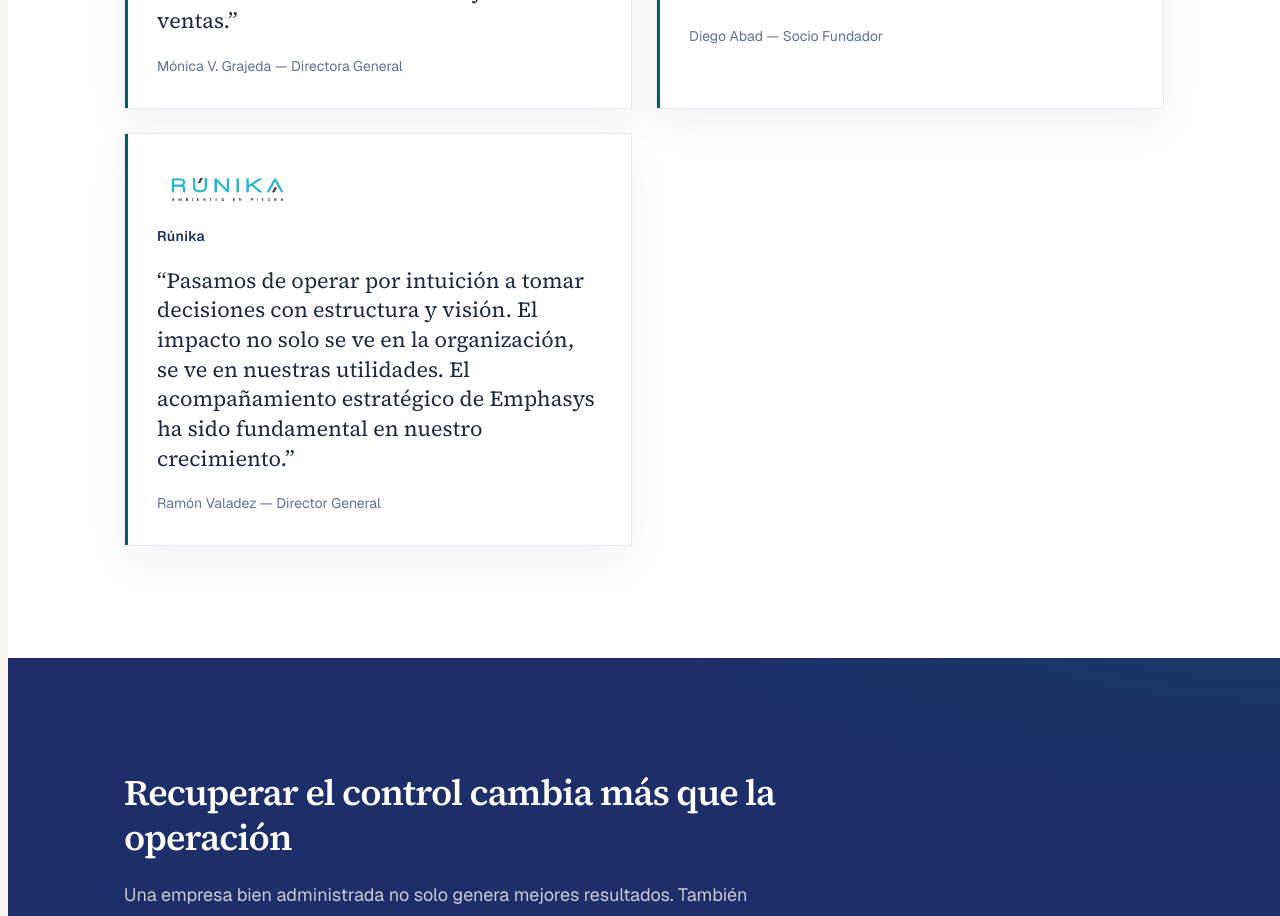
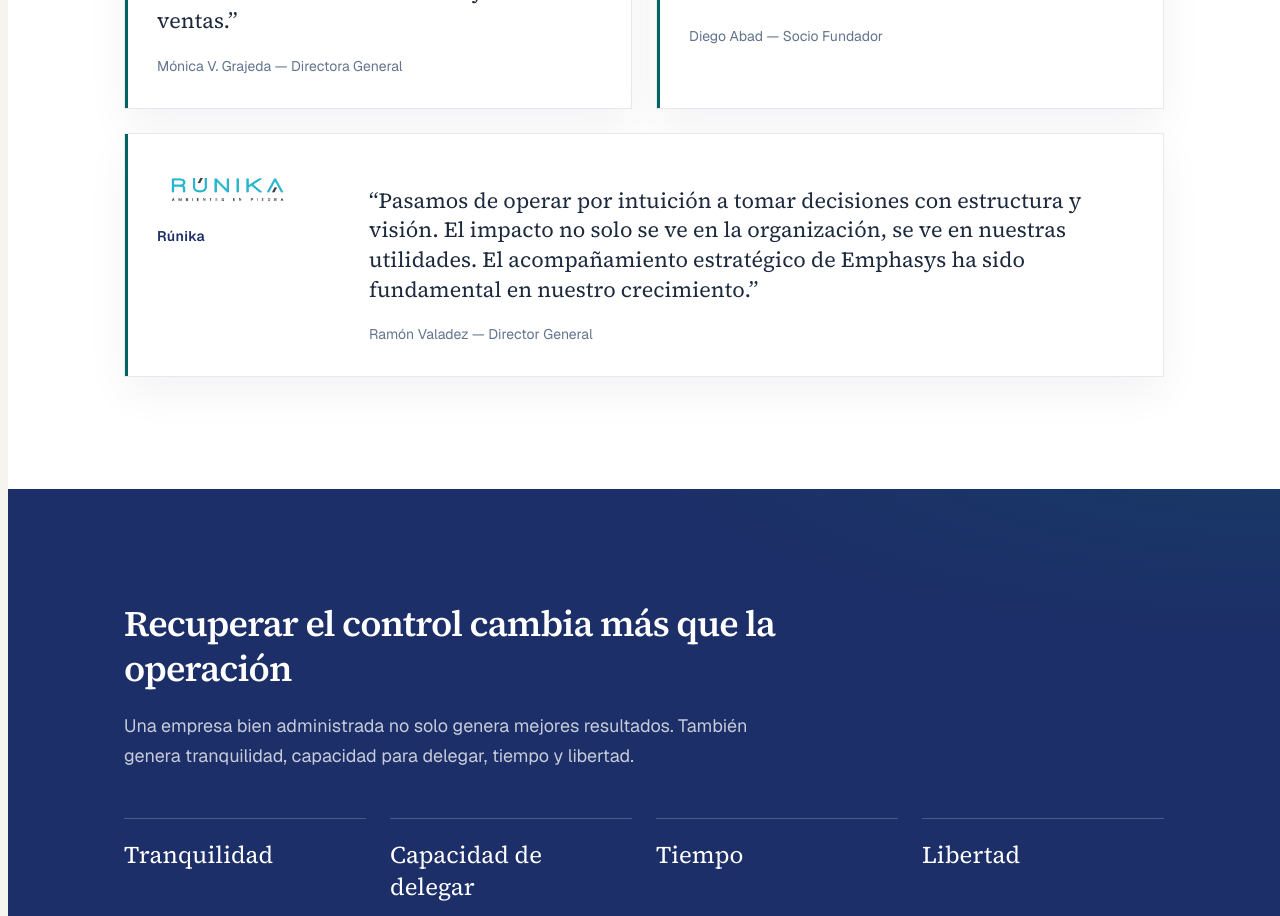
Before and after one commit to EmphaticoOnline/emphasys-web, a Next.js app: page / in a window 1280 px wide. Shown: the part 5380-6296 px from the top of the page. Built offline with nearby package versions, Linux system fonts and the light colour scheme.

Commit message:
Hacer que Rúnika ocupe el ancho completo en la fila de casos
Cristafilm sigue destacado; Santa Lucía y Supplier quedan en pareja;
Rúnika cierra la sección a todo el ancho en desktop.

Co-authored-by: EmphaticoOnline <EmphaticoOnline@users.noreply.github.com>

```diff
--- a/components/ResultsSection.tsx
+++ b/components/ResultsSection.tsx
@@ -32,7 +32,7 @@ const cases: CaseItem[] = [
 ];
 
 const ResultsSection = () => {
-  const [featured, ...rest] = cases;
+  const [featured, santaLucia, supplier, runika] = cases;
 
   return (
     <section id="casos" className="scroll-mt-28 bg-white text-slate-900 md:scroll-mt-32">
@@ -48,10 +48,10 @@ const ResultsSection = () => {
         </div>
 
         <div className="mt-12 grid grid-cols-1 gap-6 md:grid-cols-2">
-          {featured ? <CaseCard item={featured} featured /> : null}
-          {rest.map((item) => (
-            <CaseCard key={item.company} item={item} />
-          ))}
+          {featured ? <CaseCard key={featured.company} item={featured} featured /> : null}
+          {santaLucia ? <CaseCard key={santaLucia.company} item={santaLucia} /> : null}
+          {supplier ? <CaseCard key={supplier.company} item={supplier} /> : null}
+          {runika ? <CaseCard key={runika.company} item={runika} featured /> : null}
         </div>
       </div>
     </section>
```
